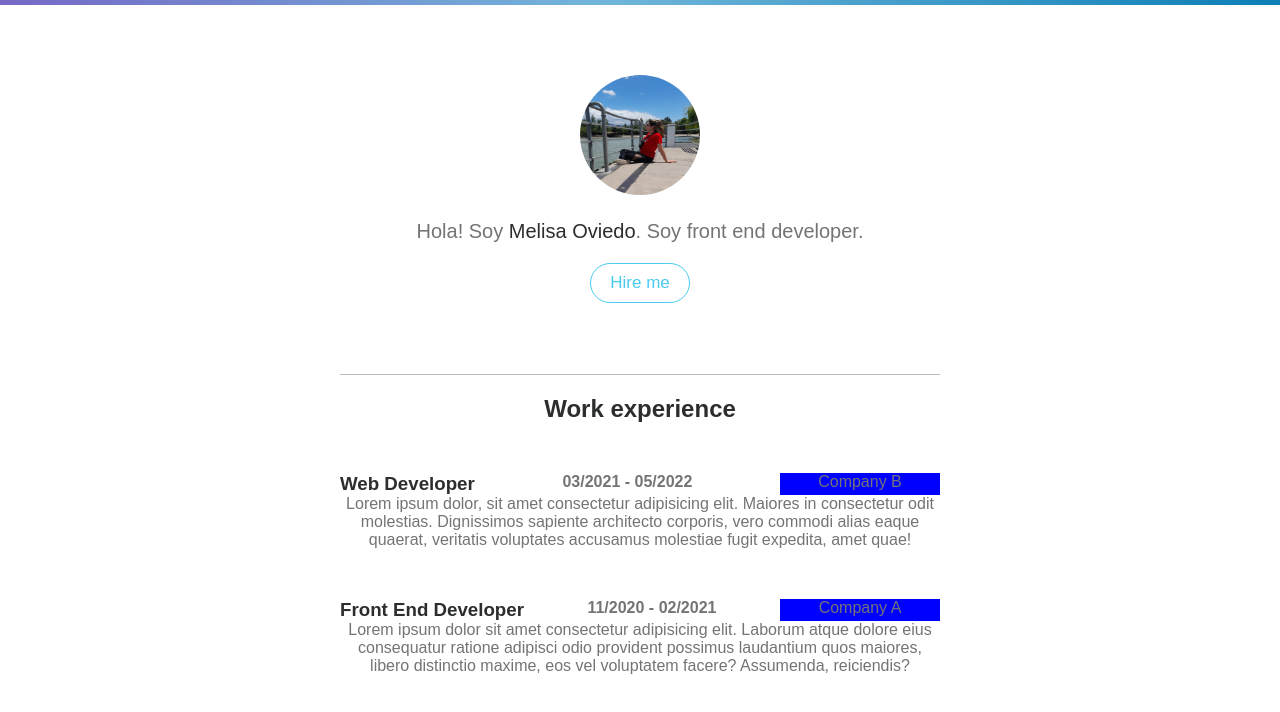
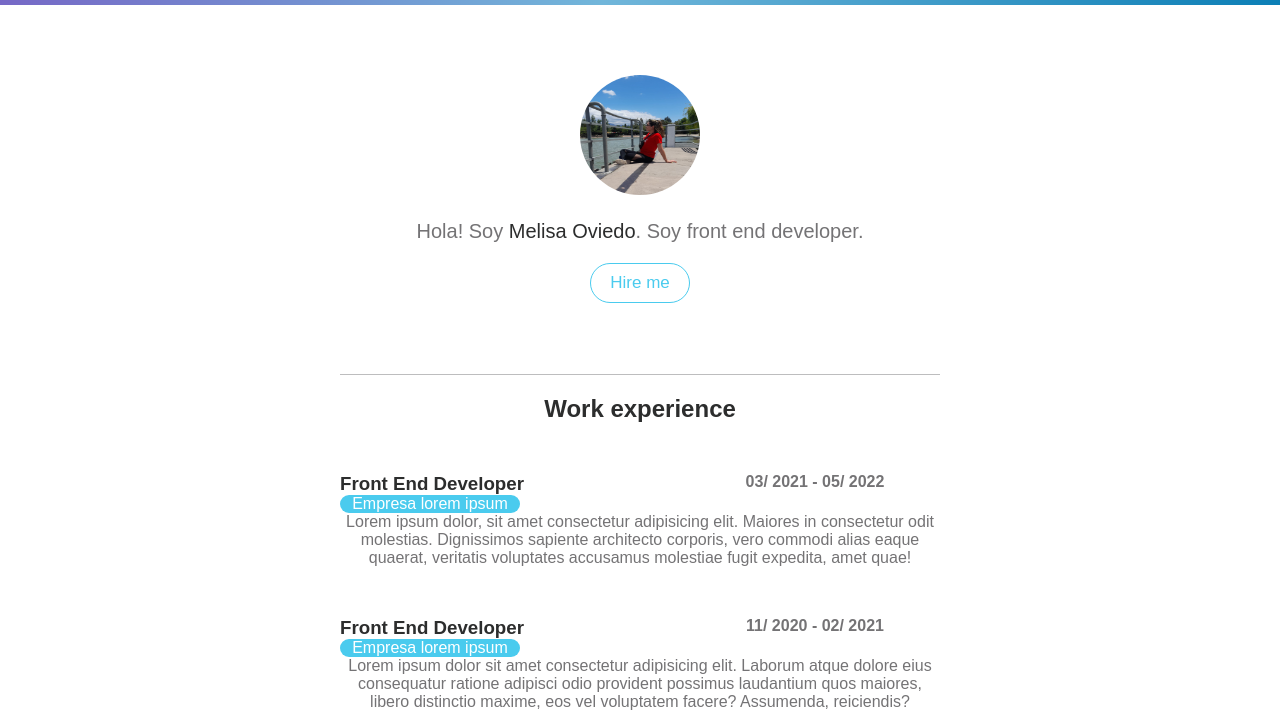
Before and after one commit to MeliOviedo/portfolio_proyecto_utn, a plain HTML site: page index.html in a window 1280 px wide. Shown: the part 75-787 px from the top of the page. Drawn offline with Linux system fonts and the light colour scheme.

Commit message:
Sigo agregando estilos a las cajas

```diff
--- a/index.html
+++ b/index.html
@@ -40,9 +40,9 @@
             <h2>Work experience</h2>
 
             <div class="box-container">
-                <h3 class="box-title">Web Developer</h3>
-                <h4 class="box-date">03/2021 - 05/2022</h4>
-                <p class="box-company-blue">Company B</p>
+                <h3 class="box-title">Front End Developer</h3>
+                <h4 class="box-date"> 03/ 2021  -  05/ 2022</h4>
+                <p class="box-company-blue">Empresa lorem ipsum</p>
                 <p class="box-text">Lorem ipsum dolor, sit amet consectetur adipisicing elit. Maiores in consectetur odit molestias.
                         Dignissimos sapiente architecto corporis, vero commodi alias eaque quaerat, veritatis voluptates accusamus
                         molestiae fugit expedita, amet quae!</p>
@@ -51,8 +51,8 @@
 
             <div class="box-container">
                 <h3 class="box-title">Front End Developer</h3>
-                <h4 class="box-date">11/2020 - 02/2021</h4>
-                <p class="box-company-blue">Company A</p>
+                <h4 class="box-date"> 11/ 2020  -  02/ 2021 </h4>
+                <p class="box-company-blue">Empresa lorem ipsum</p>
                 <p class="box-text">Lorem ipsum dolor sit amet consectetur adipisicing elit. Laborum atque dolore eius consequatur ratione
                      adipisci odio provident possimus laudantium quos maiores, libero distinctio maxime, eos vel voluptatem facere?
                       Assumenda, reiciendis?</p>
--- a/style.css
+++ b/style.css
@@ -116,6 +116,12 @@ h2{
 }
 
 .box-company-blue {
-    width: 160px;
-    background-color: blue;
+    color: #FFFFFF;
+    width: 180px;
+    background-color:#4ACBEE;
+    border-radius: 10px;
 }
+
+.box-date {
+    width: 250px;
+}
```
